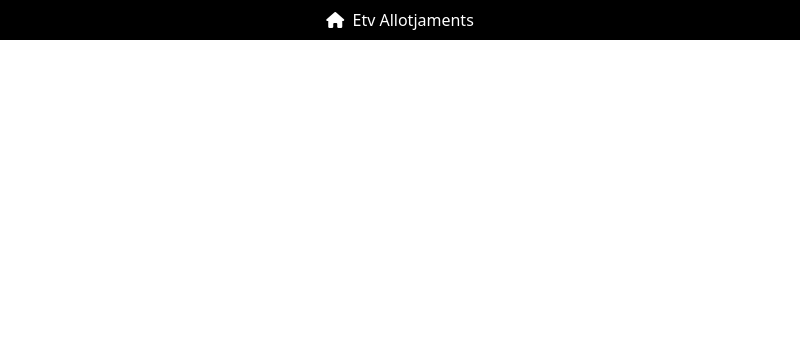
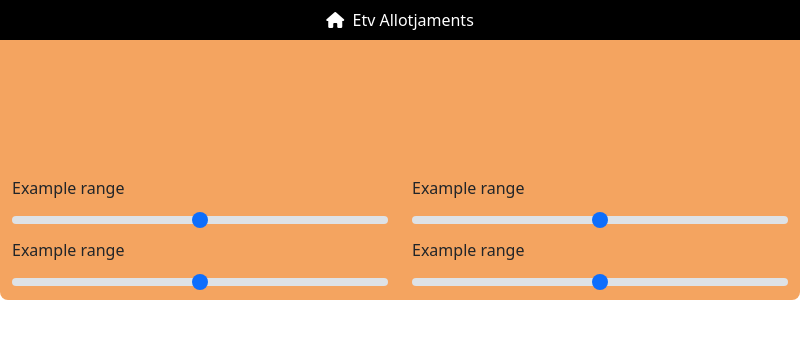
Before and after one commit to D1f3r3nt/etv-allotjaments, an Electron app: page pages/index.html in a window 800 px wide. Drawn offline with nearby package versions, Linux system fonts and the light colour scheme; no server answers.

Commit message:
ipc, index

```diff
--- a/main.js
+++ b/main.js
@@ -16,7 +16,7 @@ function createWindow() {
     Menu.setApplicationMenu(myMenu(win));
 
     win.loadFile('./pages/index.html');
-    win.webContents.openDevTools();
+    //win.webContents.openDevTools();
 
     return win;
 }
--- a/pages/index.html
+++ b/pages/index.html
@@ -14,13 +14,35 @@
 </head>
 
 <body>
-    <nav class="navbar bg-black">
+    <nav class="navbar bg-black fixed-top">
         <div class="container-fluid d-flex justify-content-center">
             <i class="fa-solid fa-house"></i>&nbsp
             Etv Allotjaments
         </div>
     </nav>
-    <div id="container" class="container d-flex justify-content-center flex-wrap">
+    <div id="filter" class="container-fluid d-flex flex-column justify-content-end">
+        <div class="row">
+            <div class="col">
+                <label for="customRange1" class="form-label">Example range</label>
+                <input type="range" class="form-range" id="customRange1">
+            </div>
+            <div class="col">
+                <label for="customRange2" class="form-label">Example range</label>
+                <input type="range" class="form-range" id="customRange2">
+            </div>
+        </div>
+        <div class="row">
+            <div class="col">
+                <label for="customRange3" class="form-label">Example range</label>
+                <input type="range" class="form-range" id="customRange3">
+            </div>
+            <div class="col">
+                <label for="customRange4" class="form-label">Example range</label>
+                <input type="range" class="form-range" id="customRange4">
+            </div>
+        </div>
+    </div>
+    <div id="container" class="container d-flex justify-content-center flex-wrap mt-5">
     </div>
     <!-- Bootstrap -->
     <script src="https://cdn.jsdelivr.net/npm/bootstrap@5.2.3/dist/js/bootstrap.bundle.min.js"
--- a/styles/index.css
+++ b/styles/index.css
@@ -5,3 +5,11 @@
 nav div {
     color: white;
 }
+
+#filter {
+    width: 100%;
+    height: 300px;
+    background-color: sandybrown;
+    border-radius: 0 0 8px 8px;
+    padding-top: 50px;
+}
```
Also changed, not shown: js/ipc.js (+9 -7 lines).
